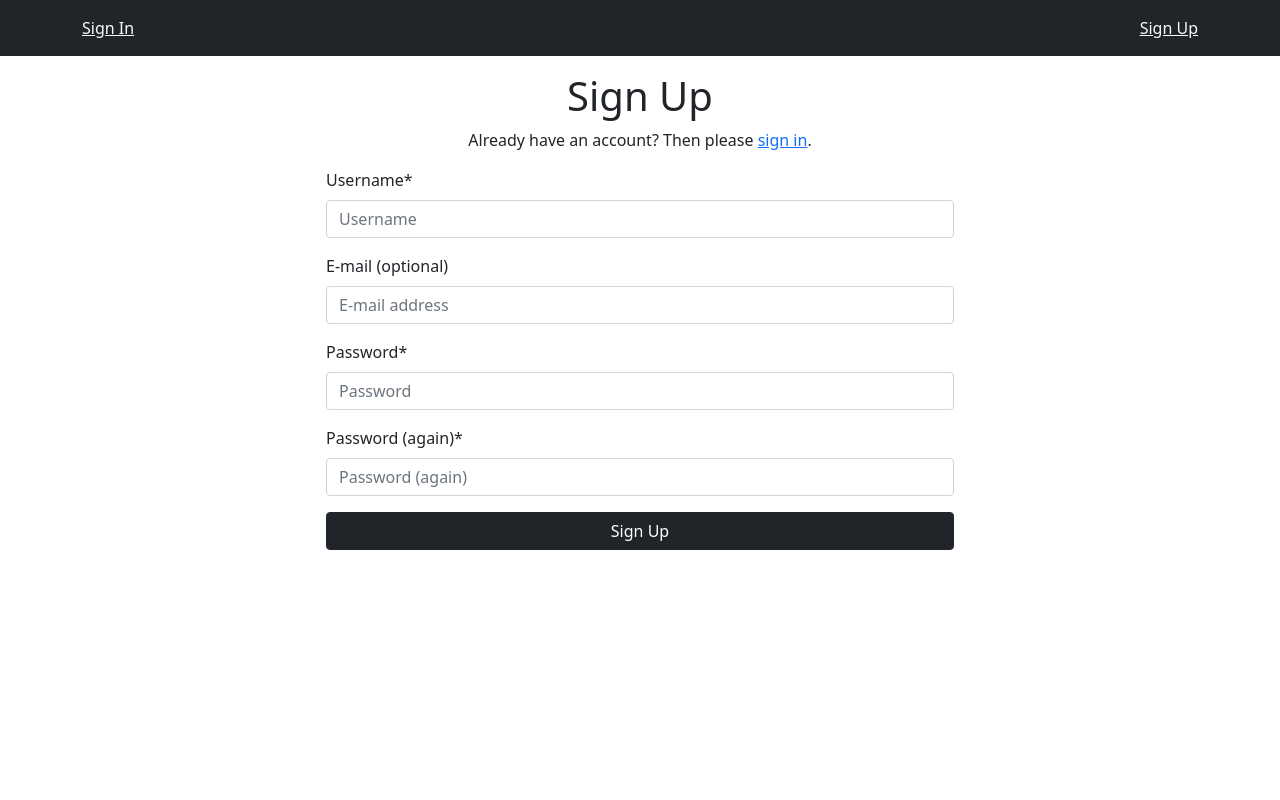
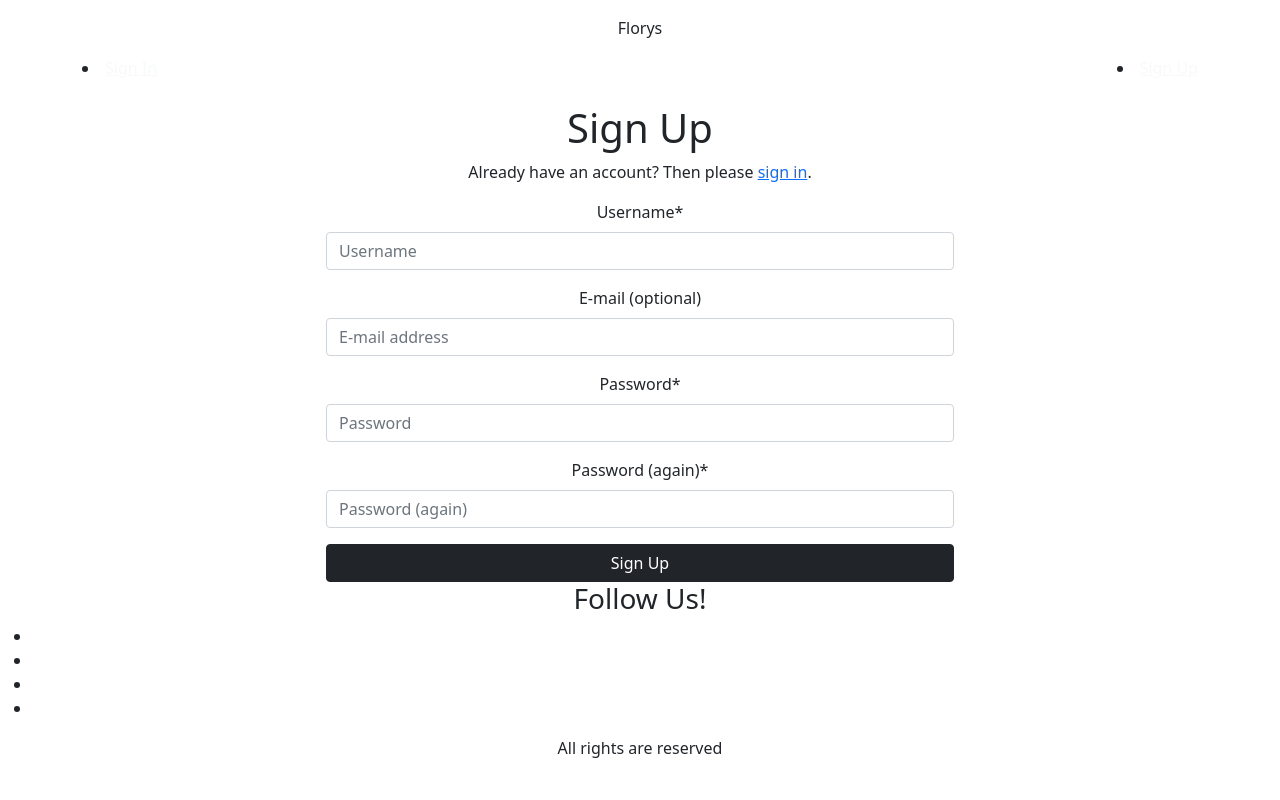
Before and after one commit to Code-Institute-Submissions/florys, a Django app: page /accounts/signup/ in a window 1280 px wide. Run offline with Django 3.2, Linux system fonts and the light colour scheme; some libraries are stand-ins or nearby versions.

Commit message:
Changed style of base.html to implement new design

```diff
--- a/templates/account/base.html
+++ b/templates/account/base.html
@@ -3,15 +3,12 @@
   <head>
     <title>{% block head_title %}{% endblock %}</title>
     <link href="https://cdn.jsdelivr.net/npm/bootstrap@5.0.1/dist/css/bootstrap.min.css" rel="stylesheet" integrity="sha384-+0n0xVW2eSR5OomGNYDnhzAbDsOXxcvSN1TPprVMTNDbiYZCxYbOOl7+AMvyTG2x" crossorigin="anonymous">
-    <style>
-      .form-group {
-        margin-top: 10px;
-      }
-    </style>
+      {% load static %}
+      <link rel="stylesheet" href="{% static '../static/css/style.css' %}">
     {% block extra_head %}
     {% endblock %}
   </head>
-  <body>
+  <body class="text-center mt-2">
     {% block body %}
 
     {% if messages %}
@@ -22,24 +19,80 @@
       </div>
     {% endif %}
 
-    <div class="p-3 mb-3 bg-dark">
-      <div class="container d-flex justify-content-between">
+    <!--general navigation top bar-->
+    <header class="p-2">
+        <div id="logo">
+            Florys
+        </div>
+
+      <nav id="main-navigation">
+          <menu class="container d-flex justify-content-between">
+
           {% if user.is_authenticated %}
-          <div><a class="text-light" href="{% url 'account_email' %}">Change E-mail</a></div>
-          <div><a class="text-light" href="{% url 'home' %}">Home</a></div>
-          <div><a class="text-light" href="{% url 'account_logout' %}">Sign Out</a></div>
+
+          <li>
+              <a class="text-light" href="{% url 'account_email' %}">
+                  Change E-mail
+              </a>
+          </li>
+          <li>
+              <a class="text-light" href="{% url 'home' %}">
+                  Home
+              </a>
+          </li>
+          <li>
+              <a class="text-light" href="{% url 'account_logout' %}">
+                  Sign Out
+              </a>
+          </li>
+
           {% else %}
-          <div><a class="text-light" href="{% url 'account_login' %}">Sign In</a></div>
-          <div><a class="text-light" href="{% url 'account_signup' %}">Sign Up</a></div>
+
+          <li>
+              <a class="text-light" href="{% url 'account_login' %}">
+                  Sign In
+              </a>
+          </li>
+          <li>
+              <a class="text-light" href="{% url 'account_signup' %}">
+                  Sign Up
+              </a>
+          </li>
+
           {% endif %}
-      </div>
-    </div>
+
+          </menu>
+      </nav>
+    </header>
     {% block content %}
     {% endblock %}
     {% endblock %}
     {% block extra_body %}
     {% endblock %}
 
+     <!--footer section-->
+        <footer>
+            <h3>Follow Us!</h3>
+            <ul class="social-networks">
+                <li>
+                    <a href="https://facebook.com" target="_blank" rel="noopener" aria-label="Visit our Facebook page (opens in a new tab)"><i class="fa-brands fa-facebook"></i></a>
+                </li>
+
+                <li>
+                    <a href="https://twitter.com" target="_blank" rel="noopener" aria-label="Visit our Twitter page (opens in a new tab)"><i class="fa-brands fa-twitter"></i></a>
+                </li>
+
+                <li>
+                    <a href="https://youtube.com" target="_blank" rel="noopener" aria-label="Visit our Youtube channel (opens in a new tab)"><i class="fa-brands fa-youtube"></i></a>
+                </li>
+
+                <li>
+                    <a href="https://instagram.com" target="_blank" rel="noopener" aria-label="Visit our Instagam page (opens in a new tab)"><i class="fa-brands fa-instagram"></i></a>
+                </li>
+            </ul>
+            <p>All rights are reserved</p>
+        </footer>
+    <script src="{% static 'fontawesomefree/js/all.min.js' %}"></script>
     <script src="https://cdn.jsdelivr.net/npm/bootstrap@5.0.1/dist/js/bootstrap.bundle.min.js" integrity="sha384-gtEjrD/SeCtmISkJkNUaaKMoLD0//ElJ19smozuHV6z3Iehds+3Ulb9Bn9Plx0x4" crossorigin="anonymous"></script>
   </body>
 </html>
```
